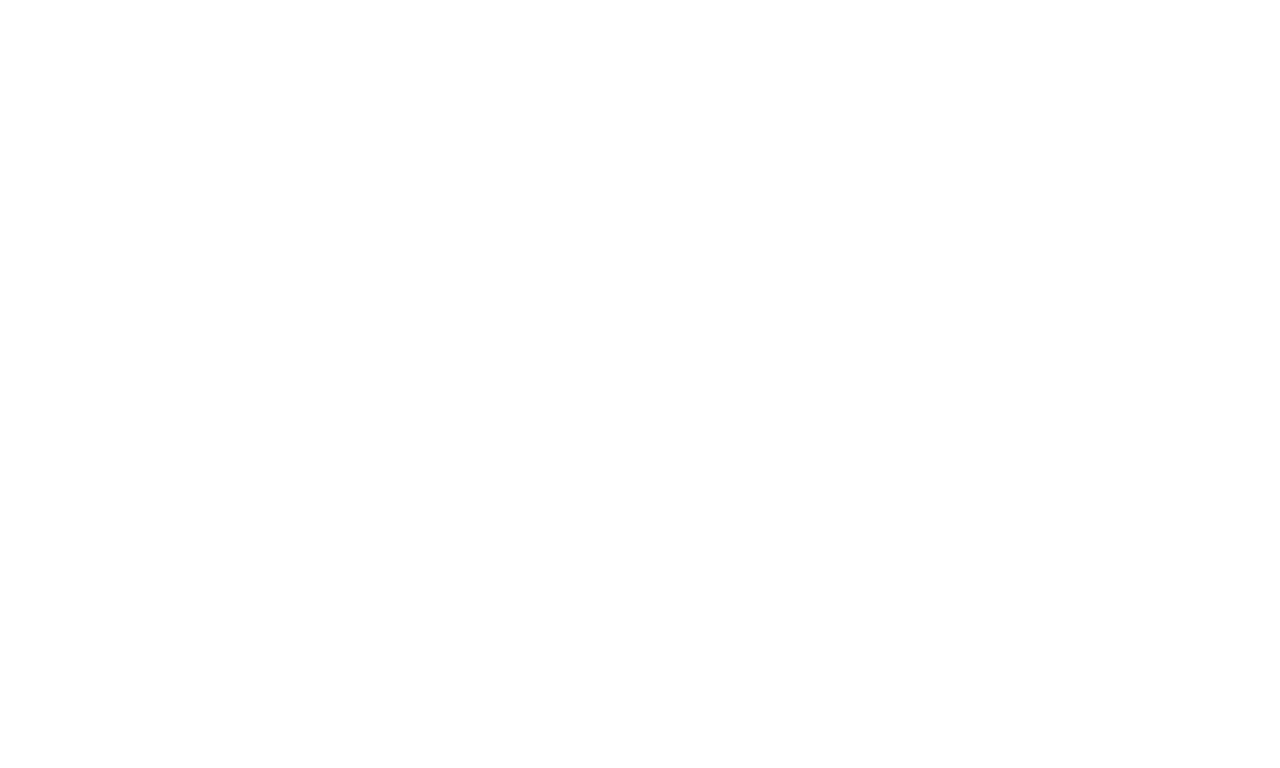
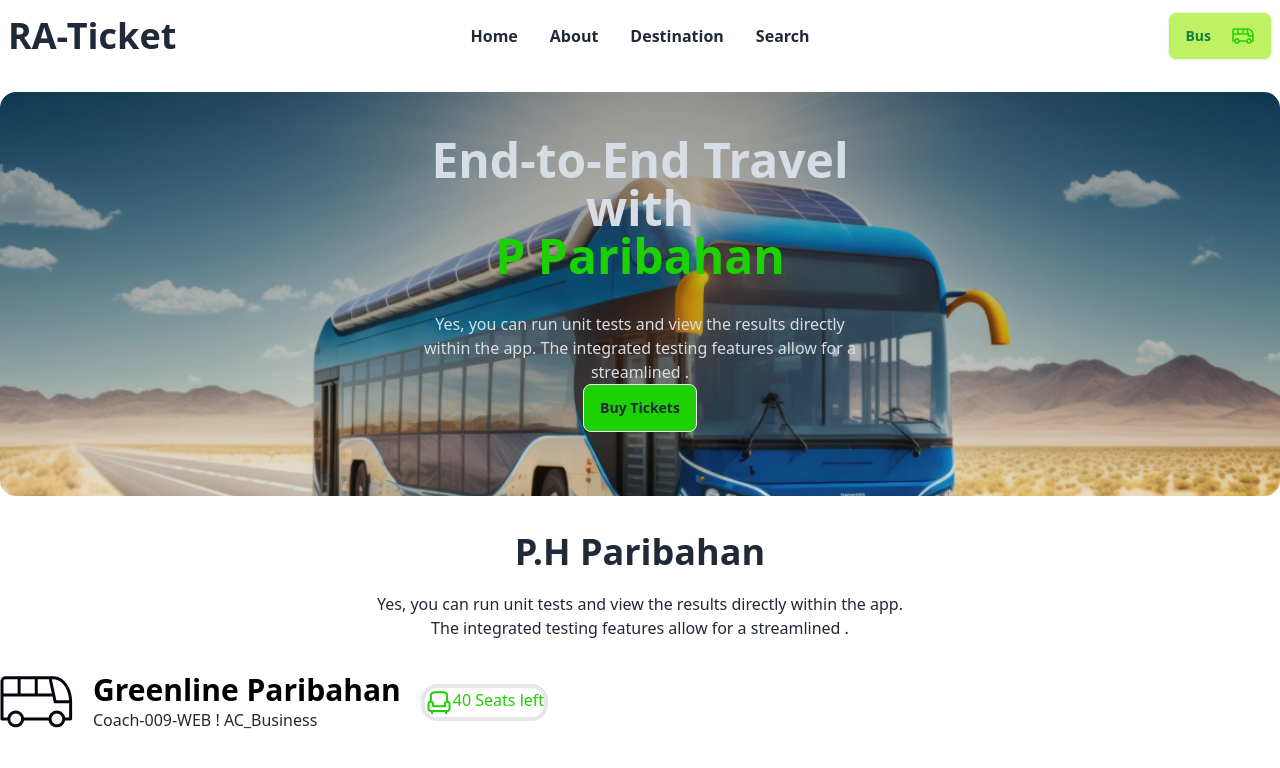
Before and after one commit to MdRadoyanhasan/bus-ticket-sel, a plain HTML site: page index.html in a window 1280 px wide. Drawn offline with nearby package versions, Linux system fonts and the light colour scheme.

Commit message:
banner section added by hub

```diff
--- a/index.html
+++ b/index.html
@@ -1,11 +1,85 @@
 <!DOCTYPE html>
-<html lang="en">
+<html lang="en" data-theme="light">
 <head>
     <meta charset="UTF-8">
     <meta name="viewport" content="width=device-width, initial-scale=1.0">
     <title>Bus-Ticket-sel</title>
+    <link href="https://cdn.jsdelivr.net/npm/daisyui@4.7.2/dist/full.min.css" rel="stylesheet" type="text/css" />
+    <script src="https://cdn.tailwindcss.com"></script>
 </head>
 <body>
+    <header>
+       <!-- navber section -->
+       <nav>
+        <div class="navbar bg-base-100 mb-5">
+            <div class="navbar-start">
+              <div class="dropdown">
+                <div tabindex="0" role="button" class="btn btn-ghost lg:hidden">
+                  <svg xmlns="http://www.w3.org/2000/svg" class="h-5 w-5" fill="none" viewBox="0 0 24 24" stroke="currentColor"><path stroke-linecap="round" stroke-linejoin="round" stroke-width="2" d="M4 6h16M4 12h8m-8 6h16" /></svg>
+                </div>
+                <ul tabindex="0" class="menu menu-sm dropdown-content mt-3 z-[1] p-2 shadow bg-base-100 text-base rounded-box w-52">
+                  <li><a>Home</a></li>
+                  <li><a>About</a></li>
+                  <li><a>Destination</a></li>
+                   <li><a>Search</a></li>
+                </ul>
+            </div>
+                  <a class="font-extrabold  text-4xl ">RA-Ticket</a>
+            </div>
+            <div class="navbar-center  hidden lg:flex">
+              <ul class="menu text-base font-bold menu-horizontal px-1">
+                <li><a>Home</a></li>
+                <li><a>About</a></li>
+                <li><a>Destination</a></li>
+                <li><a>Search</a></li>
+              </ul>
+            </div>
+            <div class="navbar-end">
 
+              <button ><a class="btn text-green-700 gap-5 bg-lime-300">Bus
+                <div ><img src="images/bus-icon.png" alt=""></div>
+              </a></button>
+
+            </div>
+          </div>
+    </nav>
+    <!-- banner section -->
+    <div class="mx-auto container">
+        <div class="hero  w-full rounded-2xl" style="background-image: url(images/banner.png); ">
+        <div class="hero bg-opacity-60"></div>
+        <div class="hero-content text-center text-neutral-content">
+          <div class="max-w-md">
+            <h1 class="mt-7 mb-7 text-5xl font-bold">End-to-End Travel with<br>
+                 <span class="text-[#1DD100]">P Paribahan</span></h1>
+            <p class="mt-8">Yes, you can run unit tests and view the results directly within the app. The integrated testing features allow for a streamlined .</p>
+            <button class="btn bg-[#1DD100] mb-12">Buy Tickets</button>
+          </div>
+        </div>
+      </div>
+    </div>
+    </header>
+    <main class="mx-auto container">
+        <h2 class=" mt-9 text-center font-extrabold text-4xl">P.H Paribahan</h2>
+        <p class="text-center mt-5 mb-8">Yes, you can run unit tests and view the results directly within the app. <br> The integrated testing features allow for a streamlined .</p>
+            <div>
+                <div class="flex">
+                    <div class="flex gap-5 justify-between items-center">
+                        <img src="images/bus-logo.png" alt="">
+                        <div><h1 class=" font-bold text-black text-3xl">Greenline Paribahan</h1>
+                            <p>Coach-009-WEB ! AC_Business</p>
+                        </div>
+                        <div class="flex border-4 rounded-2xl ">
+                            <img src="images/seat-green.png" alt="">
+                            <p class="text-[#1DD100]">40 Seats left</p>
+
+                        </div>
+                    </div>
+                    <div>
+                    </div>
+                </div>
+            </div>
+
+
+    </main>
 </body>
 </html>
--- /dev/null
+++ b/tailwind.config.js
@@ -0,0 +1,8 @@
+/** @type {import('tailwindcss').Config} */
+module.exports = {
+    content: ["./src/**/*.{html,js}"],
+    theme: {
+      extend: {},
+    },
+    plugins: [],
+  }
```
Also changed, not shown: images/banner.png (added), images/bus-icon.png (added), images/bus-logo.png (added), images/cupon-devider.png (added), images/fare.png (added), images/info-devider.png (added), images/people.png (added), images/playstore.png (added), images/seat-gray.png (added), images/seat-green-filled.png (added), images/seat-green.png (added), images/stoppage.png (added), images/success.png (added), images/ticket-cupon.png (added).
